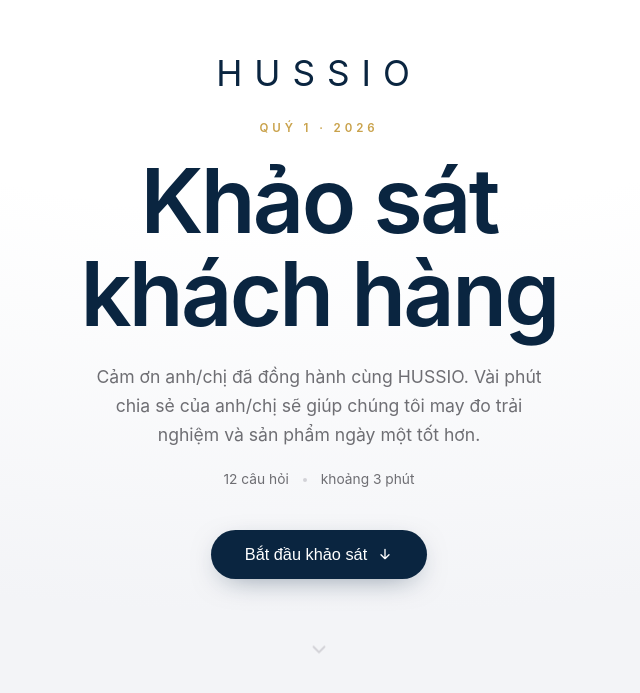
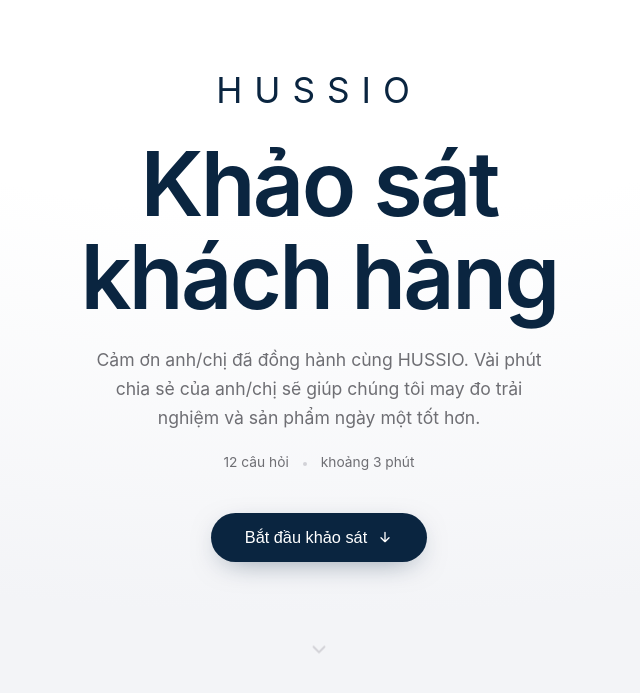
Before and after one commit to HuaThinhHung/Hussio_Khao_Sat, a plain HTML site: page index.html in a window 1280 px wide. Shown: the part 107-800 px from the top of the page, without its empty margins (321-961 px from the left). Drawn offline with Linux system fonts and the light colour scheme; a web font is replaced by a local one.

Commit message:
update 3:50

```diff
--- a/index.html
+++ b/index.html
@@ -20,7 +20,6 @@
 
 <section class="hero">
   <div class="logo wordmark">HUSSIO</div>
-  <p class="eyebrow">Quý 1 · 2026</p>
   <h1>Khảo sát<br>khách hàng</h1>
   <p class="intro">Cảm ơn anh/chị đã đồng hành cùng HUSSIO. Vài phút chia sẻ của anh/chị sẽ giúp chúng tôi may đo trải nghiệm và sản phẩm ngày một tốt hơn.</p>
   <div class="meta">
```
Also changed, not shown: 1 other file.
